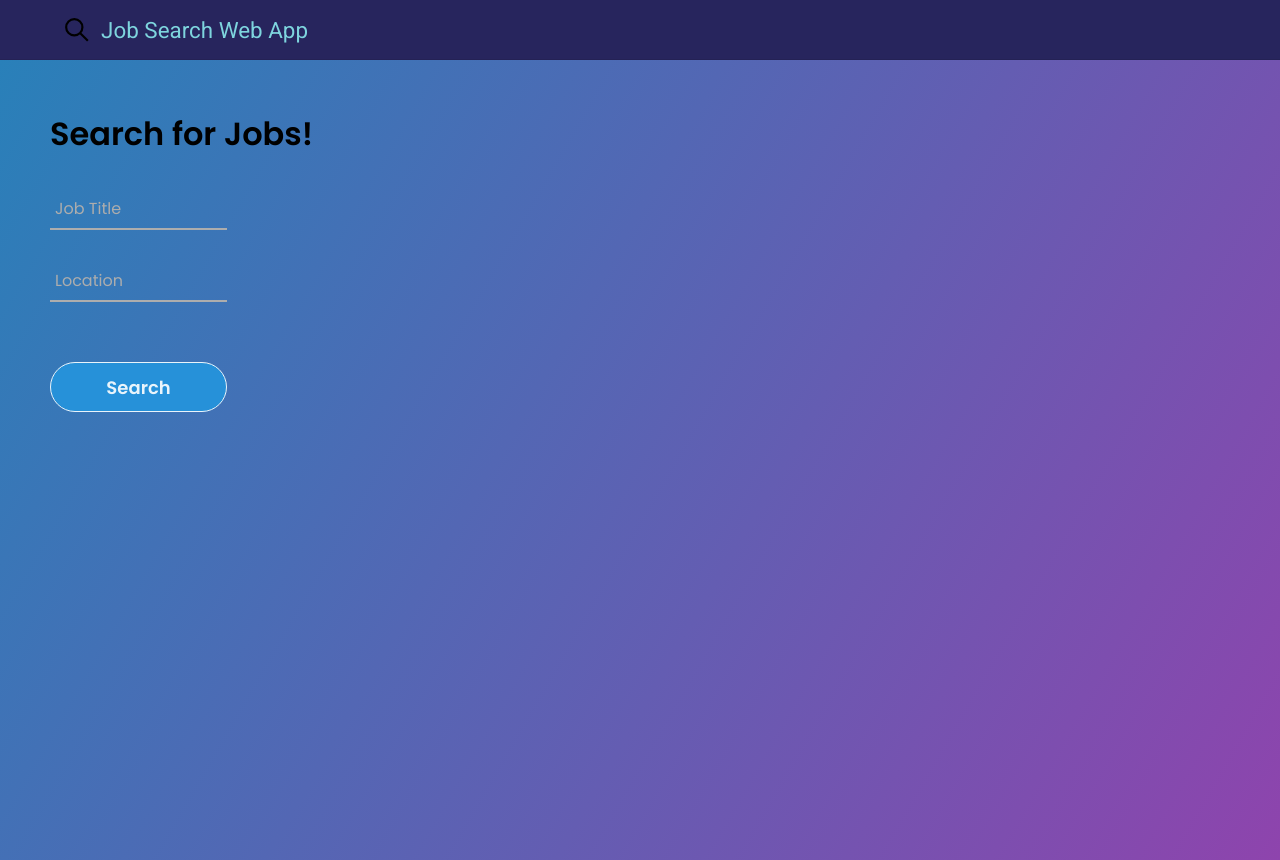
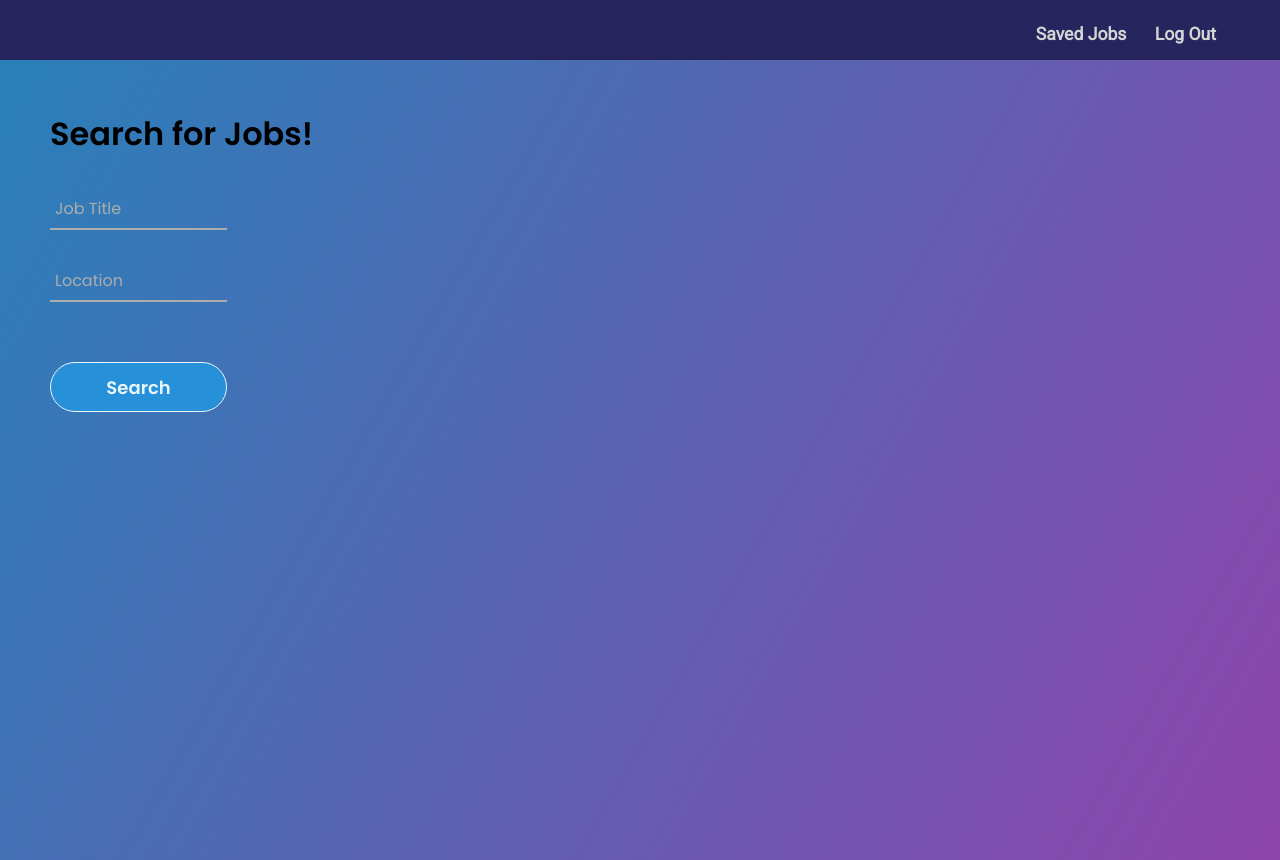
Before and after one commit to diabaatwit/Career-Match-PRO-Web-Application, a React (Create React App) app in the folder client/: page /home in a window 1280 px wide. Built offline with nearby package versions, Linux system fonts and the light colour scheme; the HTML template or start-up script is replaced by a standard one.

Commit message:
when click save button on each job, create a post request to save the job, and change button text to Saved

```diff
--- a/client/src/components/header.js
+++ b/client/src/components/header.js
@@ -4,19 +4,30 @@ import { GrSearch } from 'react-icons/gr'
 
 class Header extends Component {
     render() {
-        return (
+        let location = window.location.pathname.split('/')
+        return location[1] == 'signup' || location[1] == '' ? (
             <header>
                 <div class="inner">
                     <div class="logo">
                         <div>
                             <a href="/">
                                 <h1 className='title'>
-                                    <GrSearch size={26}/>&nbsp;
+                                    <GrSearch size={26} />&nbsp;
                                     Job Search Web App
                                 </h1>
                             </a>
                         </div>
                     </div>
+                </div>
+            </header>
+        ) : (
+            <header>
+                <div class="inner">
+                    <a class="username" href="/home">{localStorage.getItem('firstName')} <span>{localStorage.getItem('lastName')}</span></a>
+                    <nav>
+                        <li><span><a href="/savedJobs" class="savedjobs">Saved Jobs</a></span></li>
+                        <li><span><a href="/" class="logout">Log Out</a></span></li>
+                    </nav>
                 </div>
             </header>
         )
--- a/client/src/components/loginForm.js
+++ b/client/src/components/loginForm.js
@@ -9,6 +9,8 @@ class LoginForm extends Component {
     constructor(props) {
         super(props)
         this.state = {
+            firstName: "",
+            lastName: "",
             email: "",
             password: "",
             id: "",
@@ -36,9 +38,13 @@ class LoginForm extends Component {
                 if (accounts[i].email == this.state.email && accounts[i].password === this.state.password) {
                     this.state.isValid = true
                     const id = accounts[i]._id
-                    this.setState({ id })
+                    const firstName = accounts[i].firstName
+                    const lastName = accounts[i].lastName
+                    this.setState({ id, firstName, lastName })
                     console.log(this.state.id)
                     localStorage.setItem('userID', this.state.id)
+                    localStorage.setItem('firstName', this.state.firstName)
+                    localStorage.setItem('lastName', this.state.lastName)
                     console.log(localStorage.getItem('userID'))
                     window.location.assign("/home");
 
--- a/client/src/components/searchJob.js
+++ b/client/src/components/searchJob.js
@@ -9,6 +9,7 @@ class SearchJob extends Component {
             jobTitleInput: "",
             locationInput: "",
             results: [],
+            saveText: "Save Job"
         }
         this.handleOnSubmit = this.handleOnSubmit.bind(this);
     }
@@ -19,8 +20,43 @@ class SearchJob extends Component {
 
     }
 
-    saveJob() {
+    async saveJob(jobTitle, jobLocation, jobDescription, jobUrl) {
+        const newSavedJob = {
+            title: jobTitle,
+            date: jobLocation,
+            description: jobDescription,
+            url: jobUrl,
+            accountID: localStorage.getItem('userID'),
+        }
 
+        const newSavedJobOptions = {
+
+            method: "POST",
+            mode: "cors",
+            headers: { "Content-Type": "application/json" },
+            body: JSON.stringify(newSavedJob)
+
+        }
+
+        await fetch("http://localhost:3001/savedJobs", newSavedJobOptions)
+
+            .then(response => response.text())
+            .catch(error => console.log('error', error));
+
+        //let saveBTN = document.getElementById('saveBtn')
+        //this.textContent = 'Saved'
+
+    }
+
+    changeText = (id, saveText) => {
+        console.log("id="+id);
+
+        this.setState({ saveText });
+        /*let btnSave = document.getElementById('saveBtn')
+        btnSave.addEventListener('click', function(event){
+            console.log('clicked')
+            event.stopPropagation()
+        })*/
     }
 
     // authorize user's input
@@ -51,11 +87,11 @@ class SearchJob extends Component {
                             <h4 class="card-title">{job.title}</h4>
                             <h5>{job.location.display_name}</h5>
                             <p class="card-text">{job.description}</p>
-                            <button class='btn' onClick={() => {window.open(job.redirect_url, "_blank")}}>View Job</button>
-                            <button class='btn'>Save Job</button>
+                            <button class='btn' onClick={() => { window.open(job.redirect_url, "_blank") }}>View Job</button>
+                            <input type="button" value={this.state.saveText} class='btn' id='saveBtn' onClick={(e) => { e.target.value = "Saved"; this.saveJob(job.title, job.location.display_name, job.description, job.redirect_url); }}/>
                         </div>
                     </div>
-                    <br/>
+                    <br />
                 </div>
             )
         })
--- a/client/src/css/header.css
+++ b/client/src/css/header.css
@@ -66,12 +66,39 @@ header nav span {
     padding-top: 65%;
 }
 
-header nav .button{
+header div .username{
+    position: absolute;
     text-decoration: none;
     color: #D4D5D4;
     justify-self: left;
-    padding: 10px 20px;
-    border-radius: 4px;
+    top: 2%;
+    left: 5%;
+    font-family: 'Roboto', sans-serif;
+    font-weight: bold;
+    font-size: 1.5em;
+
+}
+
+header nav .logout{
+    position: absolute;
+    text-decoration: none;
+    color: #D4D5D4;
+    justify-self: left;
+    top: 3%;
+    right: 5%;
+    font-family: 'Roboto', sans-serif;
+    font-weight: bold;
+    font-size: 1.1em;
+
+}
+
+header nav .savedjobs{
+    position: absolute;
+    text-decoration: none;
+    color: #D4D5D4;
+    justify-self: left;
+    top: 3%;
+    right: 12%;
     font-family: 'Roboto', sans-serif;
     font-weight: bold;
     font-size: 1.1em;
```
Also changed, not shown: 1 other file (tests, documents, lock files or other folders).
